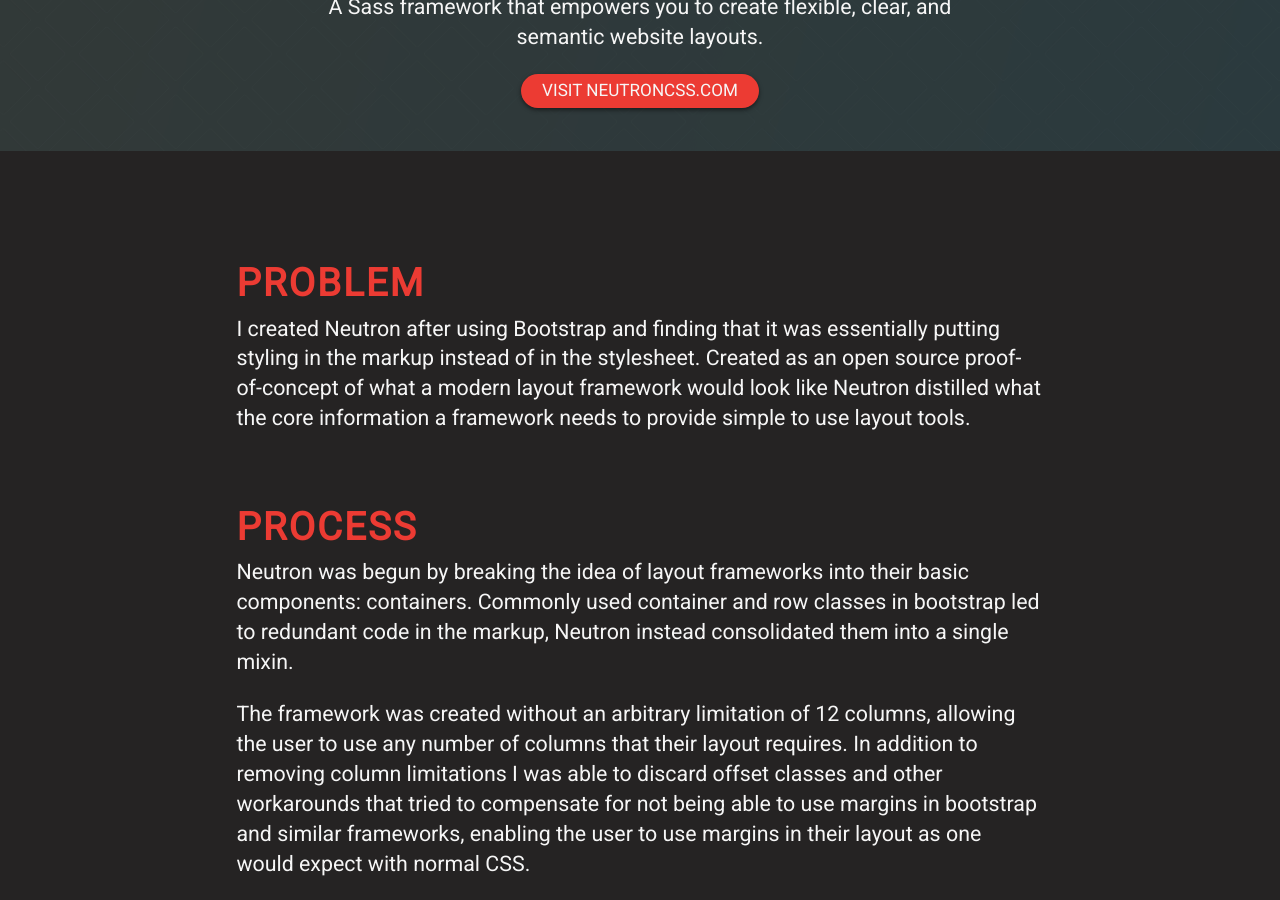
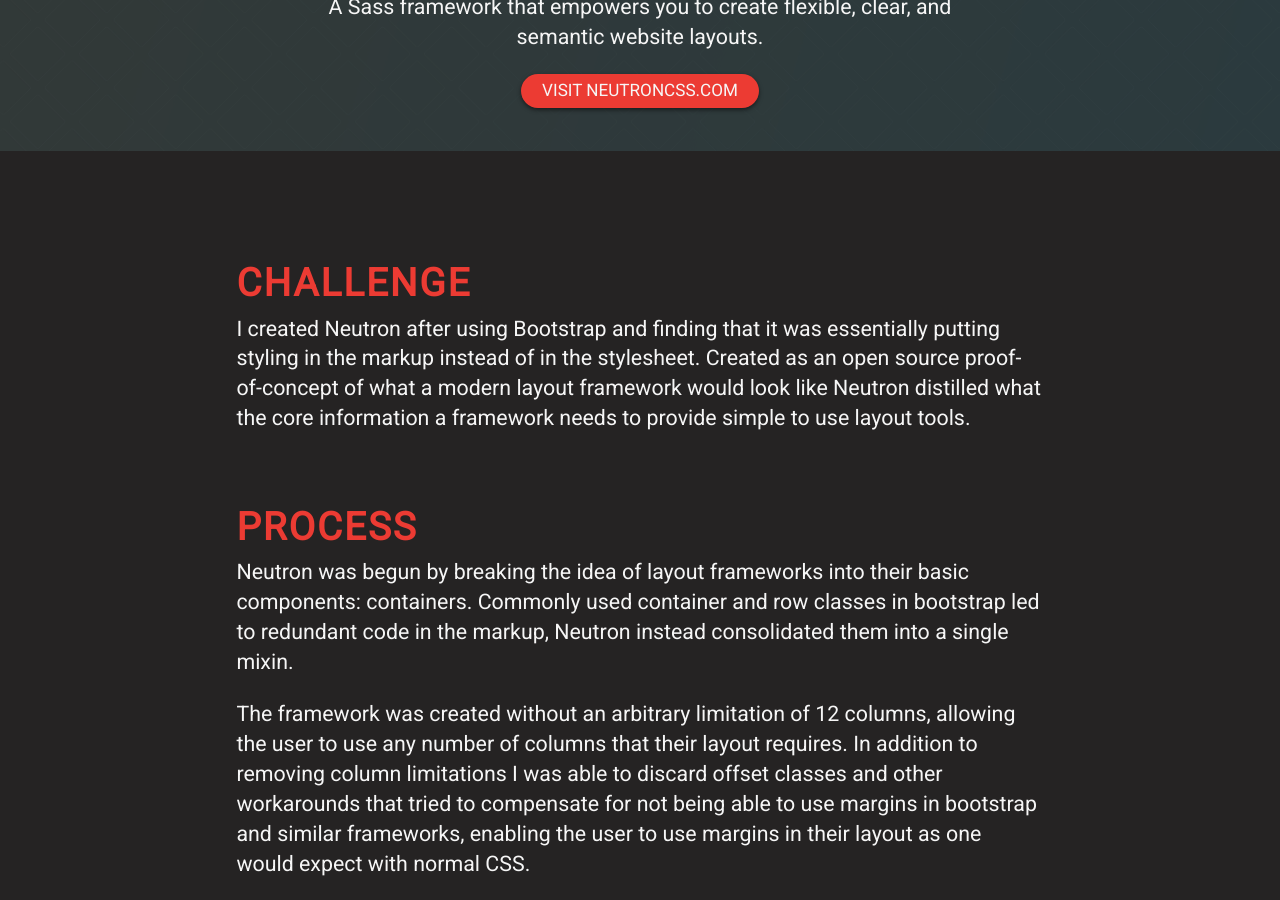
Before and after one commit to chris-muller/sharlos.github.io, a Jekyll site: the page built from neutron/index.html, in a window 1280 px wide and 900 px high, scrolled down 353 px. Built offline with Jekyll 4.4.1, drawn with Linux system fonts in a browser that asks for light colours.

Commit message:
wording change

```diff
--- a/awardstack/index.html
+++ b/awardstack/index.html
@@ -13,7 +13,7 @@
 <div class="content">
 
     <section>
-        <h2 class="h2">Problem</h2>
+        <h2 class="h2">Challenge</h2>
         <p>Indesign Media runs several awards throughout the year for different markets in the Design and Architecture space. When I joined Indesign they were using a basic ruby application that had been cloned several times to serve the different requirements of the various awards and events the company ran. When I joined, no one left in the company had any experience with ruby, or the inner workings of the codebase, making any modifications to the code difficult.</p>
         <p>The differing requirements of the various awards led to a situation where the development team was maintaining several slightly different versions of the same old codebase, with inconsistent bugs and functionality between them.</p>
     </section>
--- a/neutron/index.html
+++ b/neutron/index.html
@@ -13,7 +13,7 @@
 <div class="content">
 
     <section>
-        <h2 class="h2">Problem</h2>
+        <h2 class="h2">Challenge</h2>
         <p>I created Neutron after using Bootstrap and finding that it was essentially putting styling in the markup instead of in the stylesheet. Created as an open source proof-of-concept of what a modern layout framework would look like Neutron distilled what the core information a framework needs to provide simple to use layout tools.</p>
     </section>
 
```
